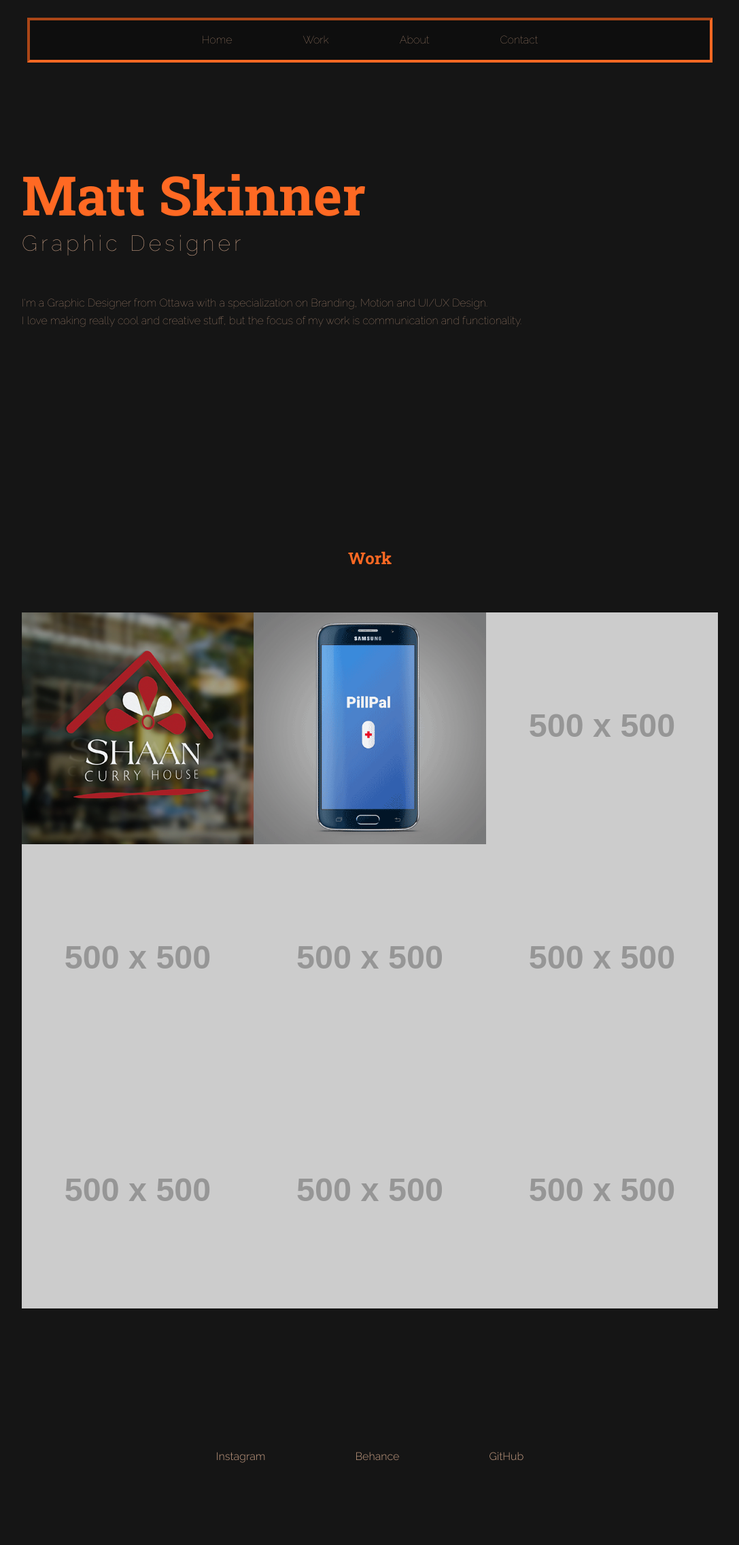
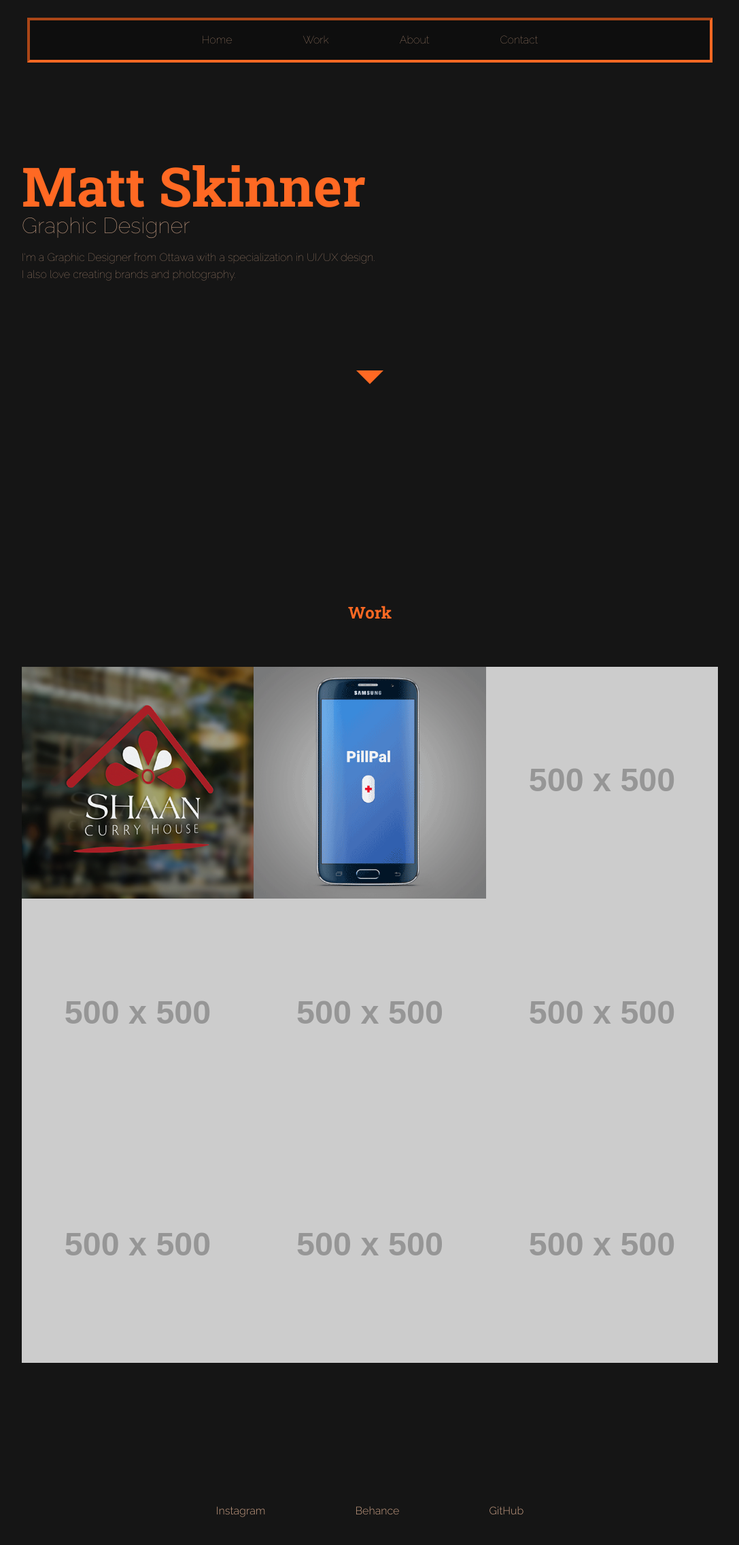
Before and after one commit to MattSkinner30/portfolio, a Jekyll site: the page built from index.html, in a window 1280 px wide. Shown: the whole page at 68% size, without its empty margins (96-1183 px from the left). Built offline with Jekyll 4.4.1, drawn with Linux system fonts in a browser that asks for light colours; Markdown is read by kramdown in place of the engine named in the settings; before the commit the page ends 2193 px from its top, so only the background shows below that.

```diff
--- a/css/main.css
+++ b/css/main.css
@@ -112,17 +112,19 @@
 }
 
 .matt-skinner {
-  font-size: 5em;
+  font-size: 3rem;
   margin-bottom: 0;
   text-align: left;
+  line-height: 1;
 }
 
 .gd {
-  letter-spacing: 5px;
   font-weight: 100;
   color: #c39b81;
   font-family: "Raleway", sans-serif;
   text-align: left;
+  font-size: 1.75rem;
+  margin-top: 5%;
 }
 
 h2 {
@@ -138,6 +140,21 @@
   font-weight: 700;
   color: #ff6923;
   font-size: 1.5rem;
+}
+
+.arrow-down {
+  width: 0;
+  height: 0;
+  border-left: 20px solid transparent;
+  border-right: 20px solid transparent;
+  border-top: 20px solid #ff6923;
+  margin: 0 auto;
+  transition: all .2s ease-in-out;
+  transform-origin: center top;
+}
+
+.arrow-down:hover {
+  transform: scale(1.25);
 }
 
 h4 {
@@ -205,7 +222,7 @@
 }
 
 .work-p {
-  margin: 1em 1em 0 1em;
+  margin: 0 10% 1em 0;
 }
 
 .about-p {
@@ -214,6 +231,15 @@
 
 .about-image {
   margin-top: -15%;
+}
+
+.here {
+  color: #ff6923;
+  text-decoration: none;
+}
+
+.here:hover {
+  text-decoration: underline;
 }
 
 .additional-images {
@@ -306,4 +332,12 @@
     color: #eee;
   }
 
+  .matt-skinner {
+    font-size: 5rem;
+  }
+
+  .gd {
+    font-size: 2rem;
+    margin-top: 0;
+  }
 }
--- a/index.html
+++ b/index.html
@@ -7,9 +7,13 @@
 <main>
   <div class="margin-left-10" itemscope itemtype="http://schema.org/Person">
     <h1 itemprop="name" class="matt-skinner margin-top-10"><span itemprop="givenName">Matt</span> <span itemprop="familyName">Skinner</span></h1>
-    <h2 itemProp="jobTitle" class="gd">Graphic Designer</h3>
-    <p class="first-p margin-top-5">I'm a <strong class="strong500">Graphic Designer from Ottawa with a specialization on Branding, Motion and UI/UX Design.</strong><br>I love making really cool and creative stuff, but the focus of my work is communication and functionality.</p>
+    <h2 itemProp="jobTitle" class="gd margin-top-5">Graphic Designer</h3>
+    <p class="first-p">I'm a <strong class="strong500">Graphic Designer from Ottawa with a specialization in UI/UX design.</strong><br>I also love creating brands and photography.</p>
   </div>
+
+  <a href="#work">
+  <div class="margin-top-10 arrow-down"></div>
+  </a>
 
 <h3 class="margin-top-25 center" id="work">Work</h2>
 
```
Also changed, not shown: 1-shaan-curry-house.html (+7 -4 lines), 1 other file.
